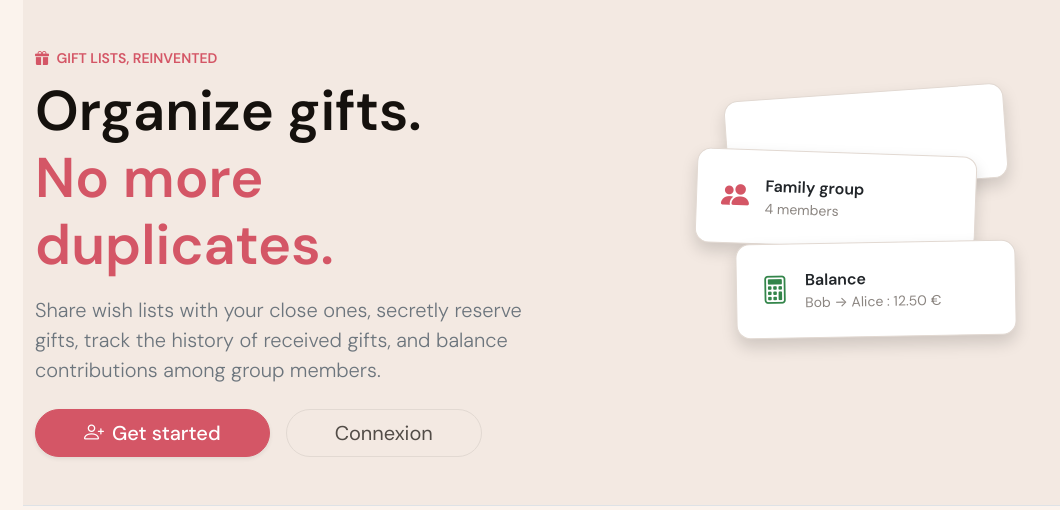
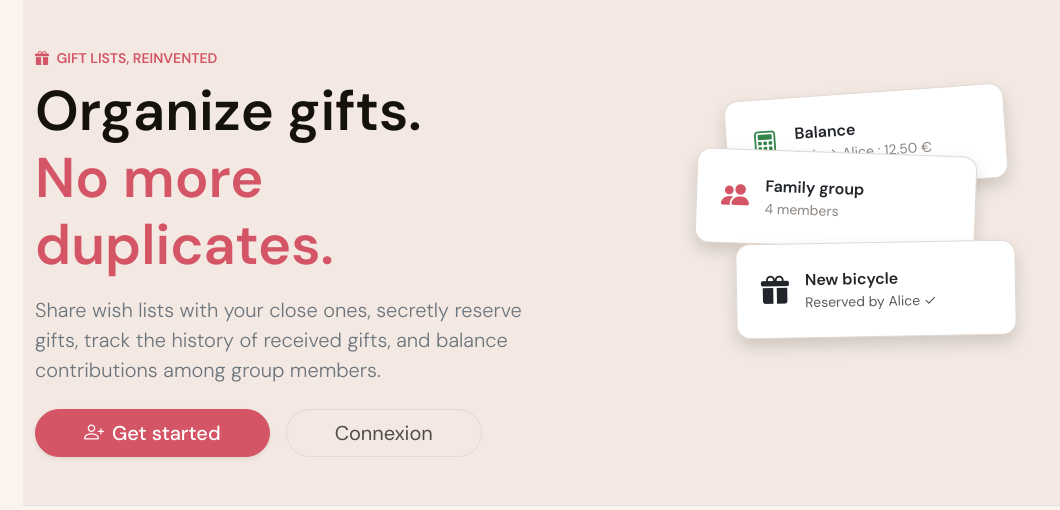
Before and after one commit to CyprienJ/listenoel, a Django app: page /fr/ in a window 1280 px wide. Shown: the part 56-566 px from the top of the page, without its empty margins (59-1119 px from the left). Run offline with Django 5.2, Linux system fonts and the light colour scheme; parts of the project's set-up code (start-up, migrations or seed data) failed here and were passed over.

Commit message:
fix color in welcome page

```diff
--- a/gifts/templates/gifts/welcome.html
+++ b/gifts/templates/gifts/welcome.html
@@ -37,13 +37,14 @@
                 <div class="position-relative" style="width:340px; height:320px;">
                     <!-- Decorative cards stacked -->
                     <div class="card border-0 shadow rounded-4 p-4 position-absolute"
-                         style="width:280px; top:0; left:30px; transform:rotate(-4deg); background:var(--bs-primary); color:white;">
+                         style="width:280px; top:0; left:30px; transform:rotate(-4deg); background:var(--bs-primary);">
                         <div class="d-flex align-items-center gap-3">
-                            <i class="bi bi-gift-fill fs-3"></i>
+                            <i class="bi bi-calculator fs-3 text-success"></i>
                             <div>
-                                <div class="fw-bold">{% trans "New bicycle" %}</div>
-                                <div class="opacity-75 small">{% trans "Reserved by Alice" %} ✓</div>
+                                <div class="fw-bold">{% trans "Balance" %}</div>
+                                <div class="text-muted small">Bob → Alice : 12.50 €</div>
                             </div>
+
                         </div>
                     </div>
                     <div class="card border-0 shadow rounded-4 p-4 position-absolute"
@@ -59,10 +60,10 @@
                     <div class="card border-0 shadow rounded-4 p-4 position-absolute"
                          style="width:280px; top:150px; left:40px; transform:rotate(-1deg);">
                         <div class="d-flex align-items-center gap-3">
-                            <i class="bi bi-calculator fs-3 text-success"></i>
+                            <i class="bi bi-gift-fill fs-3"></i>
                             <div>
-                                <div class="fw-bold">{% trans "Balance" %}</div>
-                                <div class="text-muted small">Bob → Alice : 12.50 €</div>
+                                <div class="fw-bold">{% trans "New bicycle" %}</div>
+                                <div class="opacity-75 small">{% trans "Reserved by Alice" %} ✓</div>
                             </div>
                         </div>
                     </div>
```
